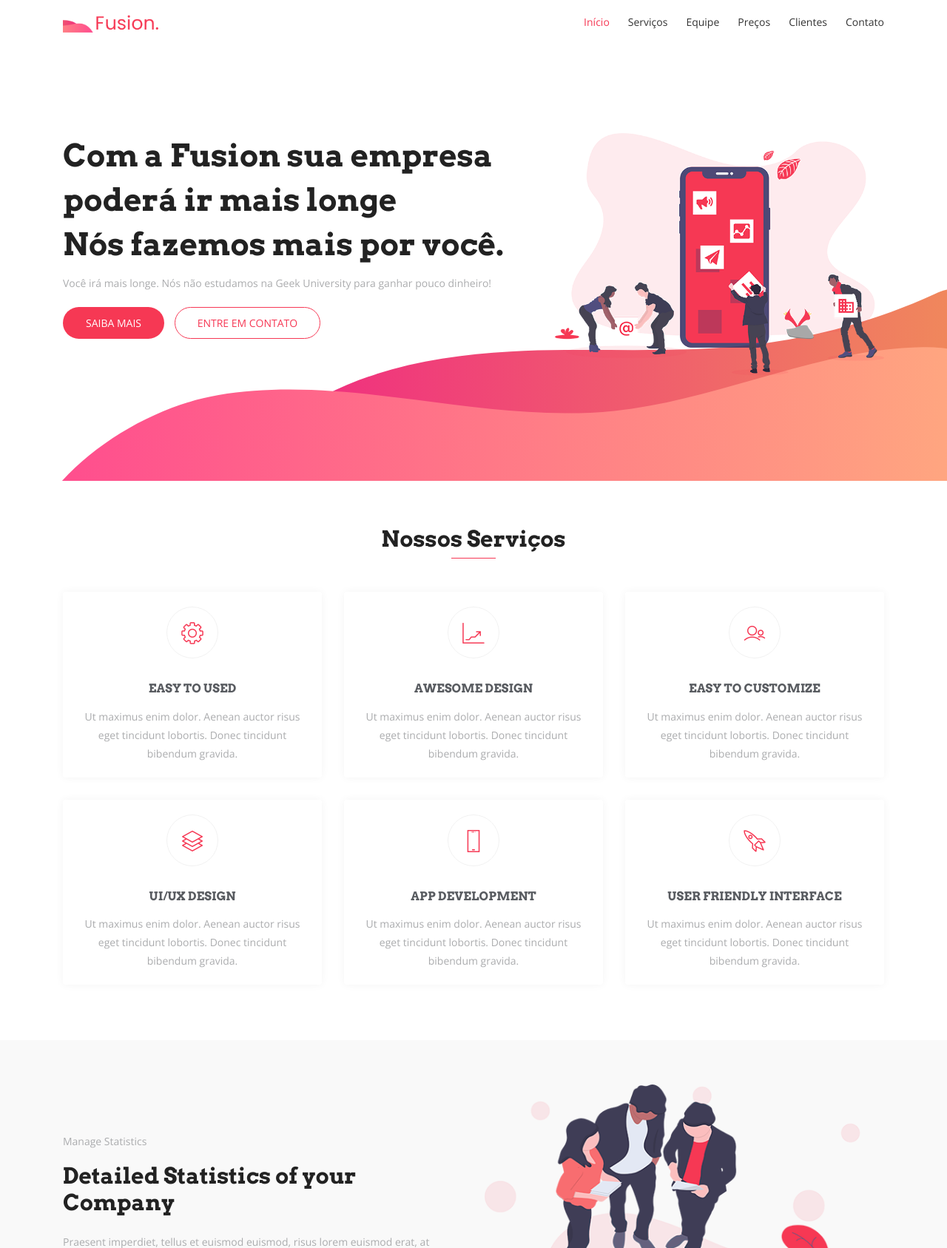
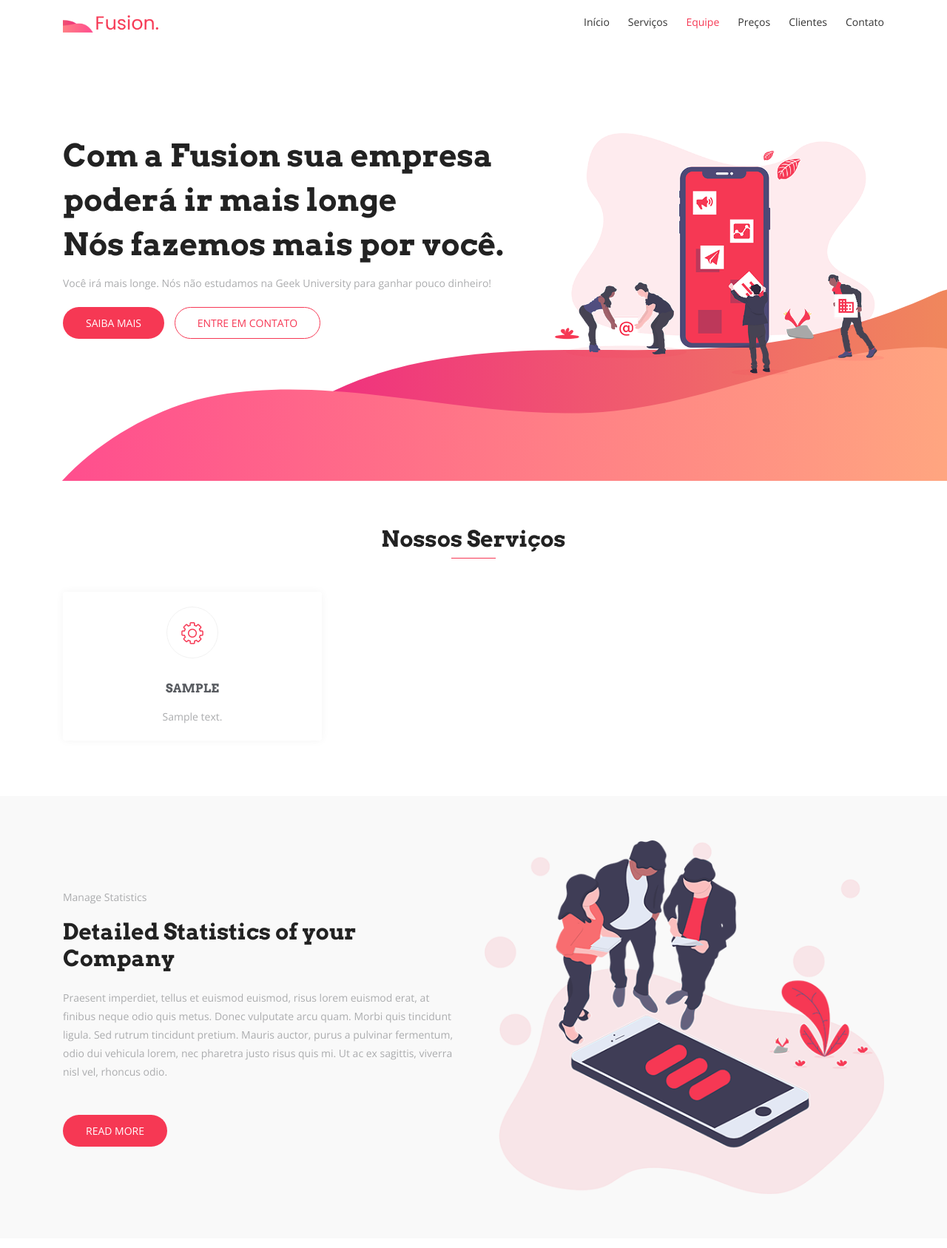
Before and after one commit to EraldoLjr/Udemy, a Django app: page / in a window 1280 px wide. Shown: the top 1687 px of the page at 74% size. Run offline with Django 5.2, Linux system fonts and the light colour scheme; tables that the repository leaves empty hold one stand-in row (values such as "Sample post"); some libraries are stand-ins or nearby versions; some web fonts are replaced.

Commit message:
Informação BD

```diff
--- a/core/templates/equipe.html
+++ b/core/templates/equipe.html
@@ -6,27 +6,29 @@
           <div class="shape wow fadeInDown" data-wow-delay="0.3s"></div>
         </div>
         <div class="row">
+          {% for f in funcionarios %}
           <div class="col-lg-6 col-md-12 col-xs-12">
             <!-- Team Item Starts -->
             <div class="team-item wow fadeInRight" data-wow-delay="0.2s">
               <div class="team-img">
-                <img class="img-fluid" src="{% static 'img/team/team-01.png' %}" alt="">
+                <img class="img-fluid" src="{{ f.imagem.thumb.url }}" alt="{{ f.nome }}">
               </div>
               <div class="contetn">
                 <div class="info-text">
-                  <h3><a href="#">David Smith</a></h3>
-                  <p>Front-end Developer</p>
+                  <h3><a href="#">{{ f.nome }}</a></h3>
+                  <p>{{ f.cargo }}</p>
                 </div>
-                <p>Lorem ipsum dolor sit amet, consectetur adipisicing elit. Quod eos id officiis hic tenetur.</p>
+                <p>{{ f.bio }}</p>
                 <ul class="social-icons">
-                  <li><a href="#"><i class="lni-facebook-filled" aria-hidden="true"></i></a></li>
-                  <li><a href="#"><i class="lni-twitter-filled" aria-hidden="true"></i></a></li>
-                  <li><a href="#"><i class="lni-instagram-filled" aria-hidden="true"></i></a></li>
+                  <li><a href="{{ f.facebook }}"><i class="lni-facebook-filled" aria-hidden="true"></i></a></li>
+                  <li><a href="{{ f.twitter }}"><i class="lni-twitter-filled" aria-hidden="true"></i></a></li>
+                  <li><a href="{{ f.instagram }}"><i class="lni-instagram-filled" aria-hidden="true"></i></a></li>
                 </ul>
               </div>
             </div>
              <!-- Team Item Ends -->
           </div>
+          {% endfor %}
         </div>
       </div>
     </section>
--- a/core/templates/servicos.html
+++ b/core/templates/servicos.html
@@ -6,78 +6,21 @@
           <div class="shape wow fadeInDown" data-wow-delay="0.3s"></div>
         </div>
         <div class="row">
+
+          {% for s in servicos %}
           <!-- Services item -->
           <div class="col-md-6 col-lg-4 col-xs-12">
             <div class="services-item wow fadeInRight" data-wow-delay="0.3s">
               <div class="icon">
-                <i class="lni-cog"></i>
+                <i class="{{ s.icone }}"></i>
               </div>
               <div class="services-content">
-                <h3><a href="#">Easy To Used</a></h3>
-                <p>Ut maximus enim dolor. Aenean auctor risus eget tincidunt lobortis. Donec tincidunt bibendum gravida. </p>
+                <h3><a href="#">{{ s.servico }}</a></h3>
+                <p>{{ s.descricao }} </p>
               </div>
             </div>
           </div>
-          <!-- Services item -->
-          <div class="col-md-6 col-lg-4 col-xs-12">
-            <div class="services-item wow fadeInRight" data-wow-delay="0.6s">
-              <div class="icon">
-                <i class="lni-stats-up"></i>
-              </div>
-              <div class="services-content">
-                <h3><a href="#">Awesome Design</a></h3>
-                <p>Ut maximus enim dolor. Aenean auctor risus eget tincidunt lobortis. Donec tincidunt bibendum gravida. </p>
-              </div>
-            </div>
-          </div>
-          <!-- Services item -->
-          <div class="col-md-6 col-lg-4 col-xs-12">
-            <div class="services-item wow fadeInRight" data-wow-delay="0.9s">
-              <div class="icon">
-                <i class="lni-users"></i>
-              </div>
-              <div class="services-content">
-                <h3><a href="#">Easy To Customize</a></h3>
-                <p>Ut maximus enim dolor. Aenean auctor risus eget tincidunt lobortis. Donec tincidunt bibendum gravida. </p>
-              </div>
-            </div>
-          </div>
-          <!-- Services item -->
-          <div class="col-md-6 col-lg-4 col-xs-12">
-            <div class="services-item wow fadeInRight" data-wow-delay="1.2s">
-              <div class="icon">
-                <i class="lni-layers"></i>
-              </div>
-              <div class="services-content">
-                <h3><a href="#">UI/UX Design</a></h3>
-                <p>Ut maximus enim dolor. Aenean auctor risus eget tincidunt lobortis. Donec tincidunt bibendum gravida. </p>
-              </div>
-            </div>
-          </div>
-          <!-- Services item -->
-          <div class="col-md-6 col-lg-4 col-xs-12">
-            <div class="services-item wow fadeInRight" data-wow-delay="1.5s">
-              <div class="icon">
-                <i class="lni-mobile"></i>
-              </div>
-              <div class="services-content">
-                <h3><a href="#">App Development</a></h3>
-                <p>Ut maximus enim dolor. Aenean auctor risus eget tincidunt lobortis. Donec tincidunt bibendum gravida. </p>
-              </div>
-            </div>
-          </div>
-          <!-- Services item -->
-          <div class="col-md-6 col-lg-4 col-xs-12">
-            <div class="services-item wow fadeInRight" data-wow-delay="1.8s">
-              <div class="icon">
-                <i class="lni-rocket"></i>
-              </div>
-              <div class="services-content">
-                <h3><a href="#">User Friendly interface</a></h3>
-                <p>Ut maximus enim dolor. Aenean auctor risus eget tincidunt lobortis. Donec tincidunt bibendum gravida. </p>
-              </div>
-            </div>
-          </div>
+          {% endfor %}
         </div>
       </div>
     </section>
--- a/core/views.py
+++ b/core/views.py
@@ -1,5 +1,13 @@
 from django.views.generic import TemplateView
+
+from .models import Servico, Funcionario
 
 
 class IndexView(TemplateView):
     template_name = 'index.html'
+
+    def get_context_data(self, **kwargs):
+        context = super(IndexView, self).get_context_data(**kwargs)
+        context['servicos'] = Servico.objects.order_by('?').all()
+        context['funcionarios'] = Funcionario.objects.order_by('?').all()
+        return context
```
